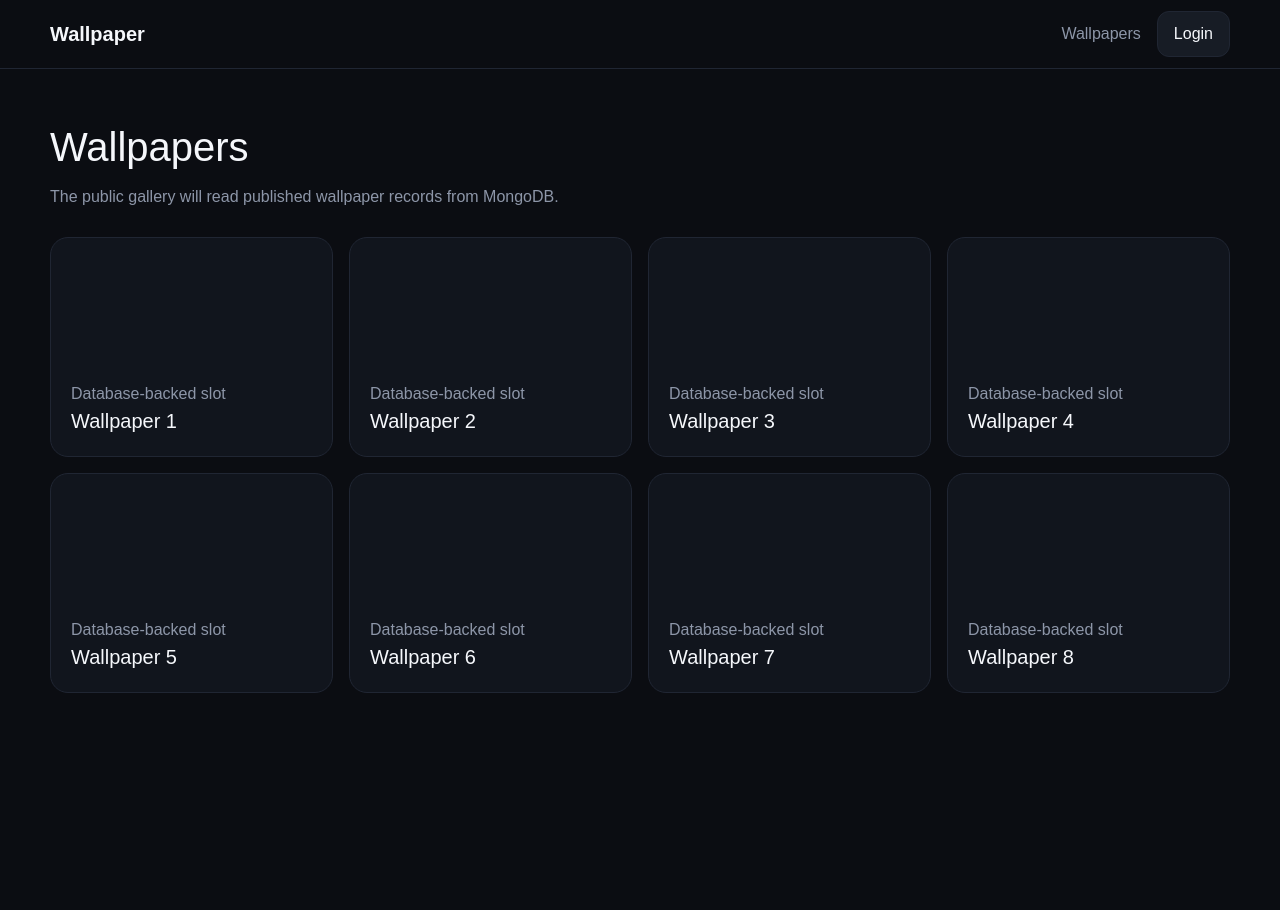
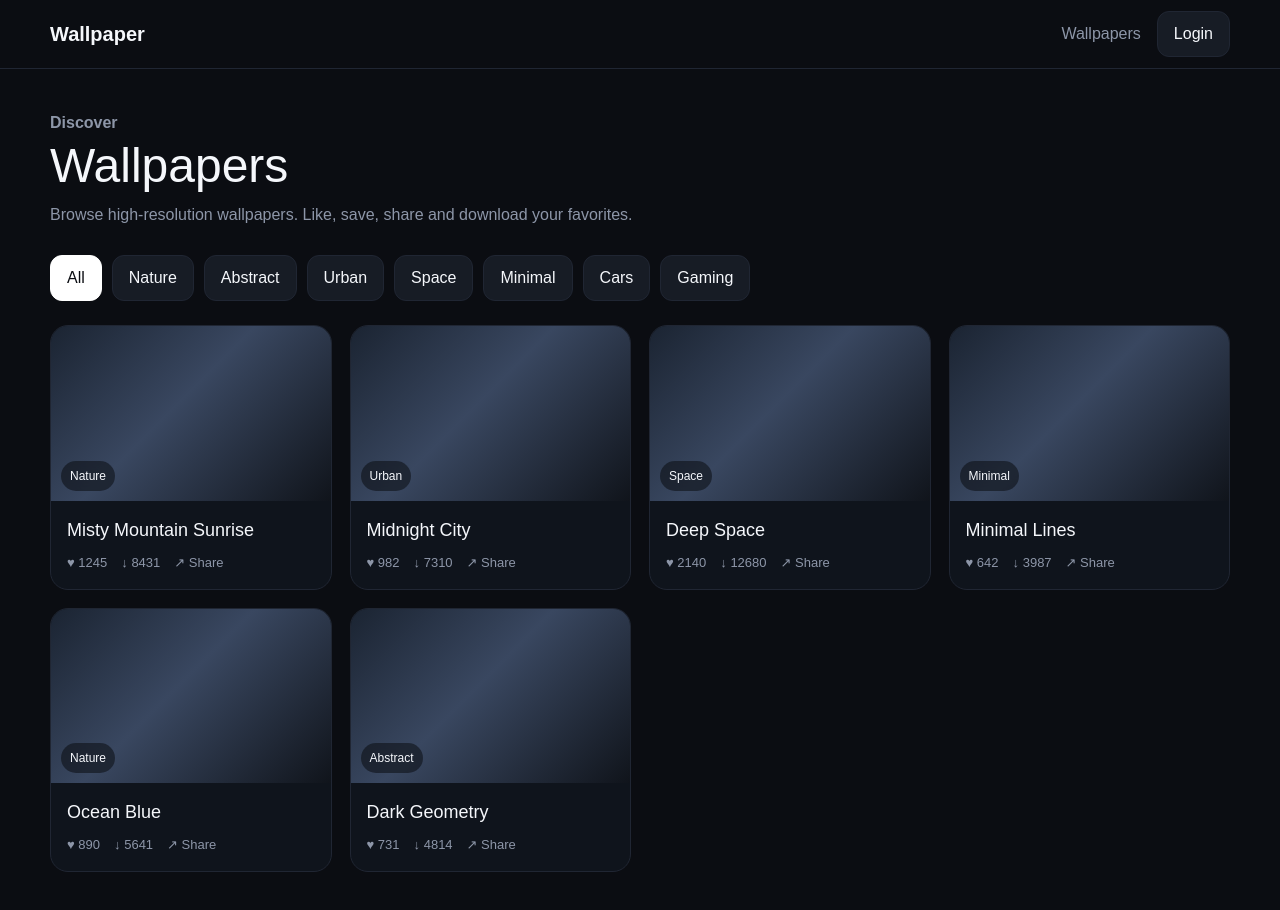
Before and after one commit to labsadik/wallpaper_app, a Next.js app: page /wallpapers in a window 1280 px wide. Shown: the top 910 px of the page. Before the commit the page ends 800 px from the top, so only its background shows below. Built offline with nearby package versions, Linux system fonts and the light colour scheme; no server answers.

Commit message:
feat: build production-style wallpaper UI shell

```diff
--- a/app/wallpapers/page.tsx
+++ b/app/wallpapers/page.tsx
@@ -1,9 +1,22 @@
+import PageShell from "@/components/page-shell";
+import WallpaperCard from "@/components/wallpaper-card";
+
+const demo=[
+  {slug:"misty-mountain-sunrise",title:"Misty Mountain Sunrise",category:"Nature",likes:1245,downloads:8431},
+  {slug:"midnight-city",title:"Midnight City",category:"Urban",likes:982,downloads:7310},
+  {slug:"deep-space",title:"Deep Space",category:"Space",likes:2140,downloads:12680},
+  {slug:"minimal-lines",title:"Minimal Lines",category:"Minimal",likes:642,downloads:3987},
+  {slug:"ocean-blue",title:"Ocean Blue",category:"Nature",likes:890,downloads:5641},
+  {slug:"dark-geometry",title:"Dark Geometry",category:"Abstract",likes:731,downloads:4814},
+];
+
 export default function WallpapersPage(){
-  return <main className="container" style={{padding:"48px 0 80px"}}>
-    <h1 style={{fontSize:40,marginBottom:8}}>Wallpapers</h1>
-    <p className="muted">The public gallery will read published wallpaper records from MongoDB.</p>
-    <div style={{display:"grid",gridTemplateColumns:"repeat(auto-fit,minmax(240px,1fr))",gap:16,marginTop:28}}>
-      {Array.from({length:8}).map((_,i)=><div key={i} className="card" style={{minHeight:220,padding:20,display:"flex",alignItems:"flex-end"}}><div><p className="muted">Database-backed slot</p><h3 style={{fontSize:20}}>Wallpaper {i+1}</h3></div></div>)}
+  return <PageShell eyebrow="Discover" title="Wallpapers" description="Browse high-resolution wallpapers. Like, save, share and download your favorites.">
+    <div style={{display:"flex",gap:10,flexWrap:"wrap",marginBottom:24}}>
+      {["All","Nature","Abstract","Urban","Space","Minimal","Cars","Gaming"].map((x,i)=><button className={i===0?"btn btn-primary":"btn"} key={x}>{x}</button>)}
     </div>
-  </main>;
+    <div style={{display:"grid",gridTemplateColumns:"repeat(auto-fill,minmax(240px,1fr))",gap:18}}>
+      {demo.map(item=><WallpaperCard key={item.slug} {...item}/>)}
+    </div>
+  </PageShell>;
 }
```
